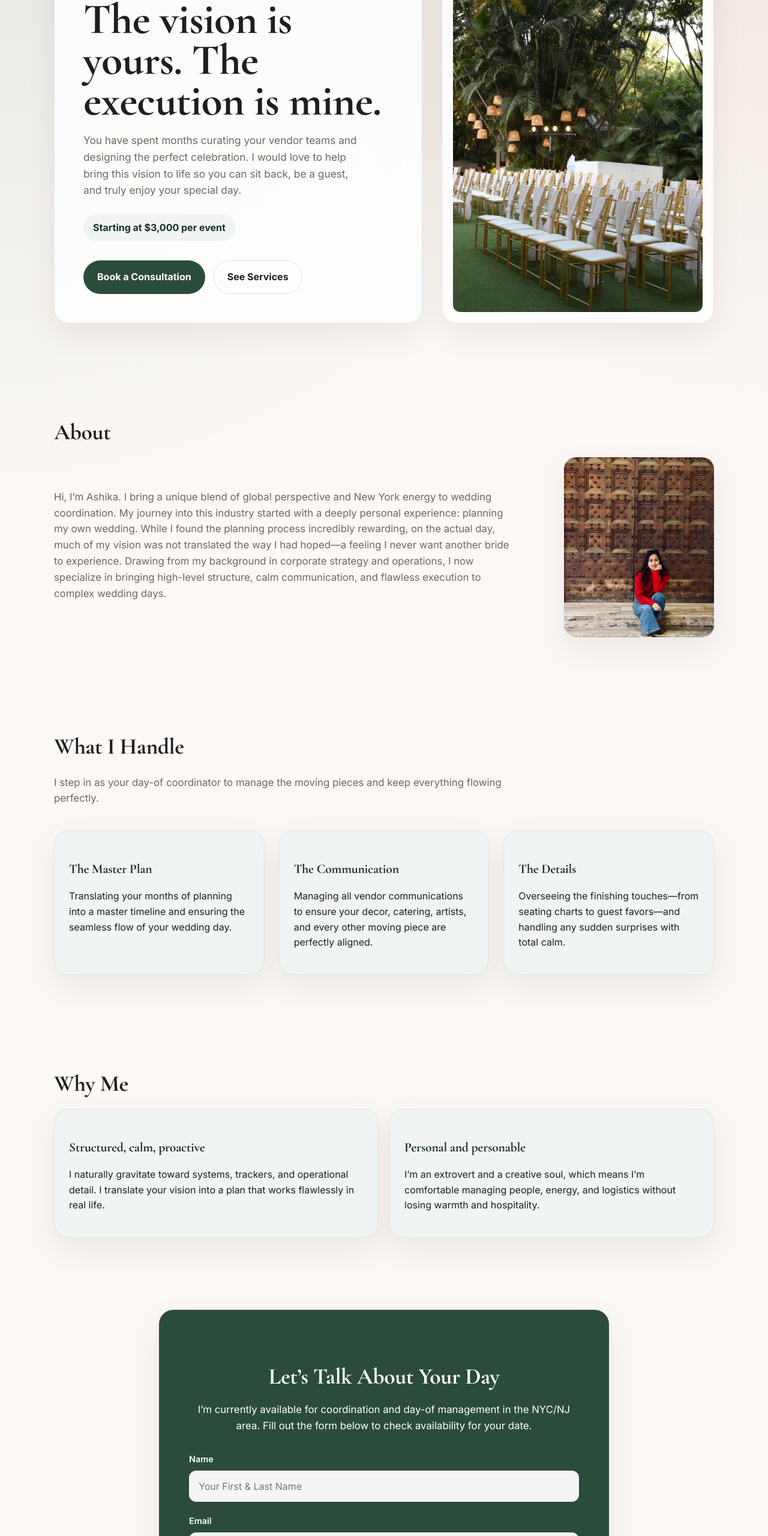
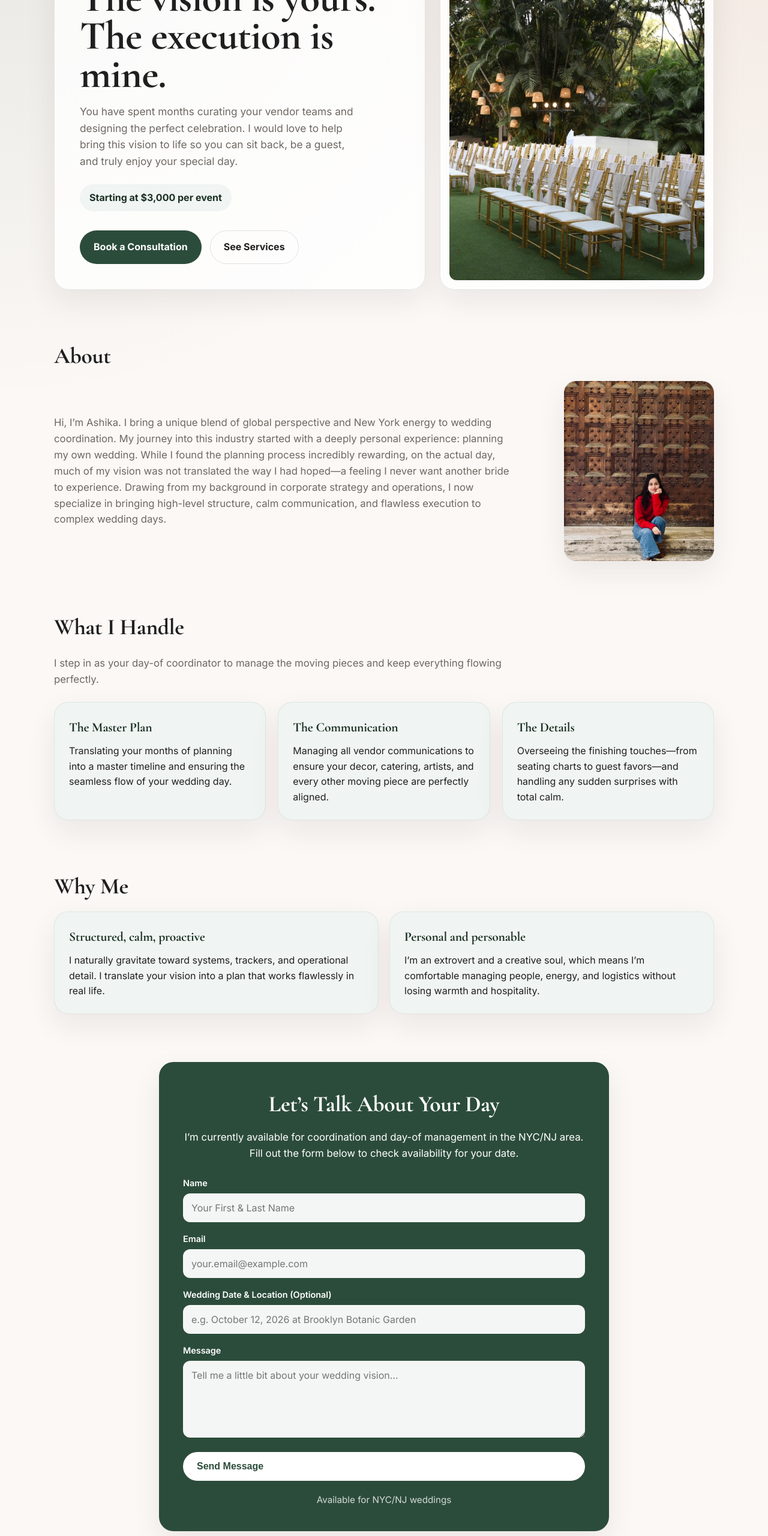
Before and after one commit to ashikarameshevents-tech/SeamlessByAshika, a plain HTML site: page index.html in a window 1280 px wide. Shown: the part 240-2800 px from the top of the page at 60% size. Drawn offline with nearby package versions, Linux system fonts and the light colour scheme.

Commit message:
Update index.html

```diff
--- a/index.html
+++ b/index.html
@@ -18,7 +18,7 @@
       --muted: #6e6862;
       --accent: #2c4c3b; /* Deep forest green */
       --accent-dark: #1a3024;
-      --accent-soft: #f0f4f2; /* Soft pale green for services */
+      --accent-soft: #f0f4f2; /* Soft pale green */
       --border: rgba(31, 31, 31, 0.10);
       --shadow: 0 18px 50px rgba(45, 31, 27, 0.08);
       --radius: 24px;
@@ -42,6 +42,7 @@
     h1, h2, h3, .brand {
       font-family: "Cormorant Garamond", Georgia, serif;
       letter-spacing: -0.01em;
+      margin-top: 0; /* Tighten top spacing on all headers */
     }
 
     a { color: inherit; text-decoration: none; }
@@ -67,7 +68,7 @@
       display: flex;
       align-items: center;
       justify-content: space-between;
-      padding: 18px 0;
+      padding: 16px 0; /* Reduced from 18px */
     }
 
     .brand { font-weight: 700; font-size: 1.3rem; }
@@ -100,35 +101,35 @@
     }
 
     /* --- Hero Section --- */
-    .hero { padding: 80px 0 60px; }
+    .hero { padding: 60px 0 40px; } /* Tightened top/bottom */
     .hero-grid {
       display: grid;
       grid-template-columns: 1.15fr 0.85fr;
-      gap: 32px;
+      gap: 24px; /* Reduced gap */
     }
 
-    .hero-copy { padding: 48px; }
+    .hero-copy { padding: 42px; }
     .eyebrow {
       display: inline-block;
       font-size: 0.82rem;
       letter-spacing: 0.12em;
       text-transform: uppercase;
       color: var(--accent);
-      margin-bottom: 16px;
+      margin-bottom: 12px;
       font-weight: 700;
     }
 
     h1 {
-      font-size: clamp(3rem, 6vw, 4.5rem);
+      font-size: clamp(2.8rem, 6vw, 4.2rem);
       line-height: 0.94;
-      margin: 0 0 18px;
+      margin: 0 0 16px;
     }
 
     .subhead {
       font-size: 1.08rem;
       color: var(--muted);
       max-width: 42ch;
-      margin-bottom: 18px;
+      margin-bottom: 16px;
     }
 
     .rate-pill {
@@ -161,15 +162,15 @@
     .cta-row { display: flex; gap: 14px; flex-wrap: wrap; margin-top: 10px; }
 
     /* --- Sections --- */
-    section { padding: 60px 0; }
+    section { padding: 40px 0; } /* Reduced from 60px */
     .section-title { font-size: 2.35rem; margin-bottom: 12px; }
-    .section-text { font-size: 1.05rem; color: var(--muted); max-width: 72ch; margin-bottom: 24px;}
+    .section-text { font-size: 1.05rem; color: var(--muted); max-width: 72ch; margin-bottom: 16px; }
 
     .grid-3 {
       display: grid;
       grid-template-columns: repeat(3, 1fr);
-      gap: 24px;
-      margin-top: 40px;
+      gap: 20px;
+      margin-top: 24px; /* Reduced from 40px */
     }
 
     /* --- Services (Soft Green) --- */
@@ -179,12 +180,13 @@
       border-color: rgba(44, 76, 59, 0.08);
     }
     .mini-card h3 { font-size: 1.35rem; margin-bottom: 10px; color: var(--accent-dark); }
+    .mini-card p { margin: 0; }
 
-    /* --- Contact Form (Solid Forest Green Anchor) --- */
+    /* --- Contact Form --- */
     .contact-box {
       max-width: 750px;
       margin: 0 auto;
-      padding: 50px;
+      padding: 40px; /* Reduced from 50px */
       background: var(--accent);
       color: white;
       border: none;
@@ -199,20 +201,20 @@
     .contact-form {
       display: flex;
       flex-direction: column;
-      gap: 20px;
-      margin-top: 30px;
+      gap: 16px;
+      margin-top: 24px;
     }
 
     .form-group label {
       display: block;
       font-weight: 600;
-      margin-bottom: 8px;
+      margin-bottom: 6px;
       font-size: 0.9rem;
     }
 
     .form-group input, .form-group textarea {
       width: 100%;
-      padding: 16px;
+      padding: 14px;
       border: none;
       border-radius: 12px;
       background: rgba(255, 255, 255, 0.95);
@@ -220,19 +222,14 @@
       font-size: 1rem;
     }
 
-    /* Reverse button style for dark background */
-    .contact-box .btn-primary {
-      background: white;
-      color: var(--accent);
-    }
-
+    .contact-box .btn-primary { background: white; color: var(--accent); }
     .contact-box .btn-primary:hover { background: #f0f0f0; }
 
     .contact-line {
       display: flex;
       gap: 12px;
       flex-wrap: wrap;
-      margin-top: 24px;
+      margin-top: 20px;
       color: rgba(255, 255, 255, 0.8);
       font-size: 0.95rem;
       justify-content: center;
@@ -240,7 +237,7 @@
 
     /* --- Footer --- */
     footer {
-      padding: 40px 0 60px;
+      padding: 30px 0 50px;
       text-align: center;
       color: var(--muted);
       font-size: 0.95rem;
@@ -252,13 +249,14 @@
       font-size: 1.1rem;
       color: var(--accent);
       display: block;
-      margin-bottom: 10px;
+      margin-bottom: 8px;
     }
 
     @media (max-width: 840px) {
       .hero-grid, .grid-3 { grid-template-columns: 1fr; }
       .hero-copy, .contact-box { padding: 24px; }
       .nav { flex-direction: column; align-items: flex-start; }
+      section { padding: 30px 0; }
     }
   </style>
 </head>
@@ -294,7 +292,7 @@
           </div>
         </div>
 
-        <div class="card hero-side" style="overflow:hidden; padding:18px;">
+        <div class="card hero-side" style="overflow:hidden; padding:15px;">
           <img src="IMG_3803.jpeg" alt="Outdoor wedding ceremony setup" style="width:100%; height:100%; object-fit:cover; border-radius:12px;">
         </div>
       </div>
@@ -358,7 +356,7 @@
     <section id="contact">
       <div class="card contact-box">
         <h2 class="section-title" style="text-align: center;">Let’s Talk About Your Day</h2>
-        <p class="section-text" style="text-align: center; margin: 0 auto 24px;">
+        <p class="section-text" style="text-align: center; margin: 0 auto 16px;">
           I’m currently available for coordination and day-of management in the NYC/NJ area. Fill out the form below to check availability for your date.
         </p>
 
```
